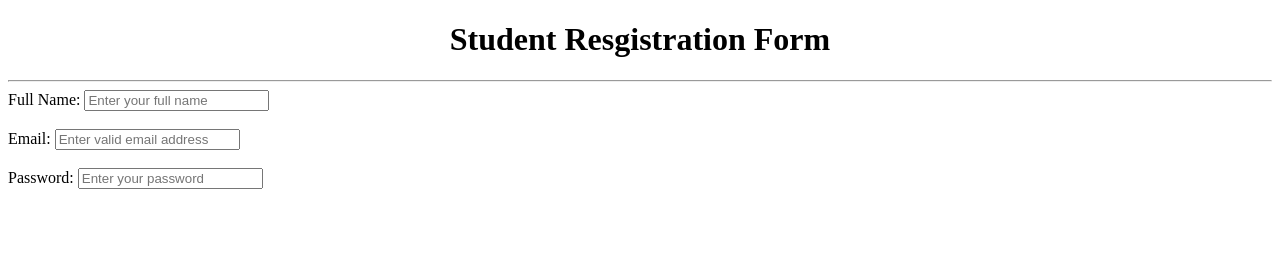
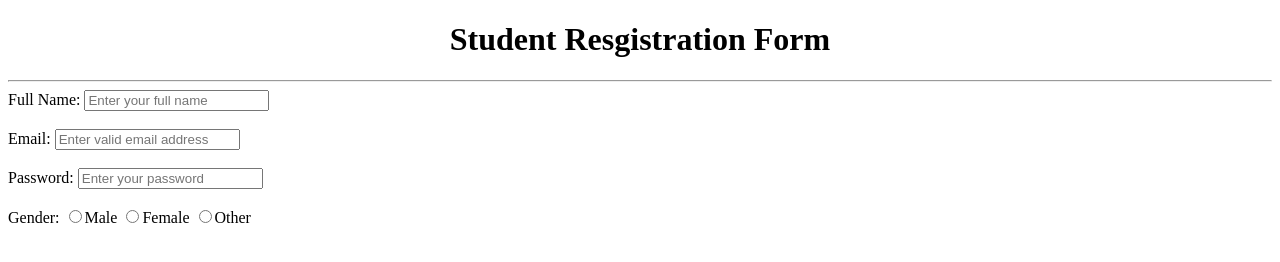
Before and after one commit to mosajid782-stuward/WDW-0277, a plain HTML site: page exp-05/index.html in a window 1280 px wide. Drawn offline with Linux system fonts and the light colour scheme.

Commit message:
Gender form Added

```diff
--- a/exp-05/index.html
+++ b/exp-05/index.html
@@ -23,6 +23,12 @@
             <!--Password-->
             <lebel for="password">Password:</lebel>
             <input type="password" placeholder="Enter your password" id="password" name="password" required>
+            <br><br>
+            <!--Gender Choice-->
+            <lebel for="gender">Gender:</lebel>
+            <input type="radio" name="gender" value="male" required>Male
+            <input type="radio" name="gender" value="female" required>Female
+            <input type="radio" name="gender" value="other" required>Other
         </form>
     </main>
 
```
